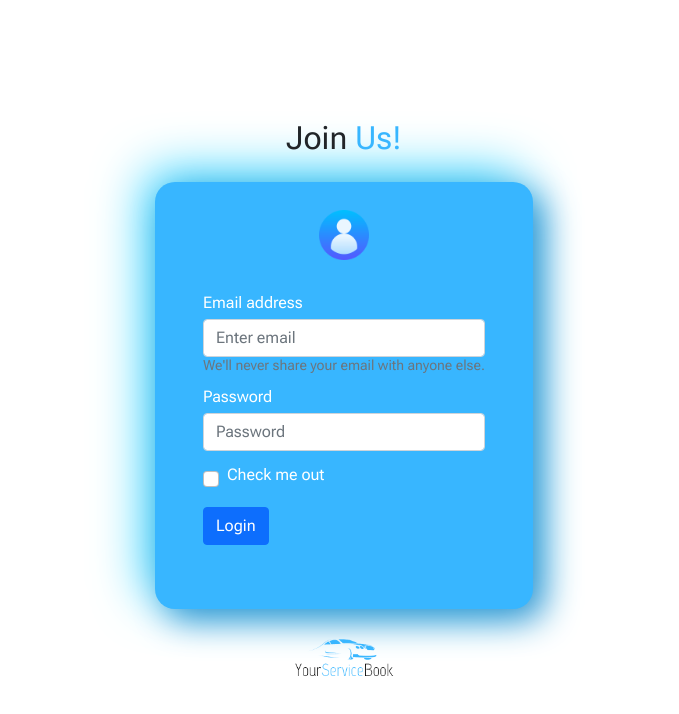
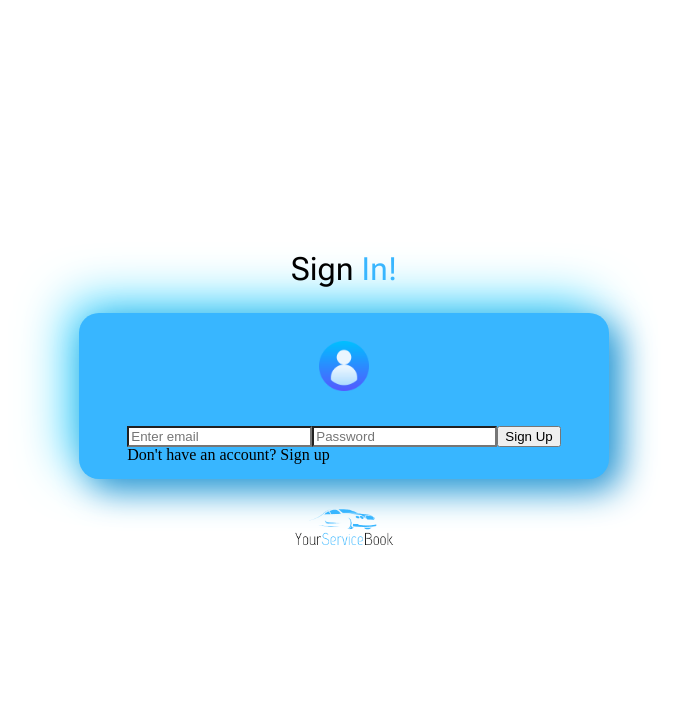
Before and after one commit to MateuszChmiest/YourServiceBook, a React (Create React App) app in the folder my-app/: page / in a window 1280 px wide. Shown: the top 714 px of the page, without its empty margins (296-975 px from the left). Built offline with nearby package versions, Linux system fonts and the light colour scheme.

Commit message:
work on the firebase and the login form

```diff
--- a/my-app/public/index.html
+++ b/my-app/public/index.html
@@ -31,7 +31,6 @@
 </head>
 
 <body>
-  <noscript>You need to enable JavaScript to run this app.</noscript>
   <div id="root"></div>
   <!--
       This HTML file is a template.
--- a/my-app/src/components/Login.js
+++ b/my-app/src/components/Login.js
@@ -1,46 +1,115 @@
-import { Button,Form } from "react-bootstrap";
-import "bootstrap/dist/css/bootstrap.min.css";
-import logo from "../images/logo.png"
-import user_img from "../images/user.png"
-import { useState } from "react";
+// import { Button, Form } from "react-bootstrap";
+// import "bootstrap/dist/css/bootstrap.min.css";
+import logo from "../images/logo.png";
+import user_img from "../images/user.png";
+import { useRef, useState } from "react";
+import { signup, singin } from "../firebase";
 
 const Login = () => {
-    const [user, setUser] = useState('');
-    const [email, setEmail] = useState('');
-    const [password, setPassword] = useState('');
-    const [emailError, setEmailError] = useState('');
-    const [passwordError, setPasswordEddor] = useState('');
-    const [hasAccount, setHasAccount] = useState('false')
+	const [hasAccount, setHasAccount] = useState("false");
+	const [emailError, setEmailError] = useState("");
+	const emailRef = useRef();
+	const passwordRef = useRef();
+
+	async function handleSignUp() {
+		try {
+			await signup(emailRef.current.value, passwordRef.current.value);
+		} catch {
+			alert("Error");
+		}
+	}
+
+	async function handleSignIn() {
+		try {
+			await singin(emailRef.current.value, passwordRef.current.value);
+		} catch {
+			alert("Error");
+		}
+	}
 
 	return (
 		<section className='Login'>
-			<h1>Join <span>Us!</span></h1>
+			{hasAccount ? (
+				<h1>
+					Sign <span>In!</span>
+				</h1>
+			) : (
+				<h1>
+					Join <span>Us!</span>
+				</h1>
+			)}
 			<div className='Login__box'>
-                <div className="Login__user">
-                     <img src={user_img} alt="user" width={50}/>
-                </div>
-				<Form>
+				<div className='Login__user'>
+					<img src={user_img} alt='user' width={50} />
+				</div>
+				<div className='Login__form'>
+					<input ref={emailRef} type='email' placeholder='Enter email' />
+					<input type='password' ref={passwordRef} placeholder='Password' />
+					{hasAccount ? (
+						<>
+							<button onClick={handleSignUp}>Sign Up</button>
+                            <p>
+								Don't have an account?
+								<span onClick={() => setHasAccount(!hasAccount)}> Sign up</span>
+							</p>
+						</>
+					) : (
+						<>
+							<button onClick={handleSignIn}>Sign Up</button>
+                            <p>
+								Have an account?
+								<span onClick={() => setHasAccount(!hasAccount)}> Sign in</span>
+							</p>
+						</>
+					)}
+				</div>
+				{/* <Form>
 					<Form.Group className='mb-3' controlId='formBasicEmail'>
 						<Form.Label>Email address</Form.Label>
-						<Form.Control type='email' placeholder='Enter email' />
+						<Form.Control
+							type='email'
+							placeholder='Enter email'
+							ref={emailRef}
+						/>
 						<Form.Text className='text-muted'>
-							We'll never share your email with anyone else.
-						</Form.Text>
-					</Form.Group>
+							We'll never share your email with anyone else. */}
+				{/* </Form.Text> */}
+				{/* <p className='errorMsg'>{emailError}</p> */}
+				{/* </Form.Group> */}
 
-					<Form.Group className='mb-3' controlId='formBasicPassword'>
+				{/* <Form.Group className='mb-3' controlId='formBasicPassword'>
 						<Form.Label>Password</Form.Label>
-						<Form.Control type='password' placeholder='Password' />
-					</Form.Group>
-					<Form.Group className='mb-3' controlId='formBasicCheckbox'>
-						<Form.Check type='checkbox' label='Check me out' />
-					</Form.Group>
-					<Button variant='primary' type='submit'>
-						Login
-					</Button>
-				</Form>
+						<Form.Control
+							type='password'
+							placeholder='Password'
+                            ref={passwordRef}
+						/> */}
+				{/* <p className='errorMsg'>{passwordError}</p> */}
+				{/* </Form.Group>
+					{hasAccount ? (
+						<>
+							<Button variant='primary' type='submit' >
+								Login
+							</Button>
+							<p>
+								Don't have an account?
+								<span onClick={() => setHasAccount(!hasAccount)}> Sign up</span>
+							</p>
+						</>
+					) : (
+						<>
+							<Button variant='primary' type='submit' onClick={handleSignup}>
+								Register
+							</Button>
+							<p>
+								Have an account?
+								<span onClick={() => setHasAccount(!hasAccount)}> Sign in</span>
+							</p>
+						</>
+					)}
+				</Form> */}
 			</div>
-            <img src={logo} alt="logo" width={100}/>
+			<img src={logo} alt='logo' width={100} />
 		</section>
 	);
 };
--- a/my-app/src/firebase.js
+++ b/my-app/src/firebase.js
@@ -1,5 +1,8 @@
-import { initializeApp } from "https://www.gstatic.com/firebasejs/9.8.2/firebase-app.js";
+import { initializeApp } from "firebase/app";
+import {getAuth, createUserWithEmailAndPassword, signInWithEmailAndPassword} from "firebase/auth";
 
+
+// Your web app's Firebase configuration
 const firebaseConfig = {
   apiKey: "AIzaSyAb_hNrCsGL4XjfbA__f3d7frHhAcPlVns",
   authDomain: "yourservicebook.firebaseapp.com",
@@ -10,6 +13,14 @@ const firebaseConfig = {
 };
 
 // Initialize Firebase
-  const firebase = initializeApp(firebaseConfig);
+const app = initializeApp(firebaseConfig);
+const auth = getAuth();
 
-  export default firebase;
+//Export Firebase
+export function signup(email,password) {
+    return createUserWithEmailAndPassword(auth,email,password);
+}
+
+export function singin(email,password) {
+    return signInWithEmailAndPassword(auth,email,password)
+}
--- a/my-app/src/sass/elements/_login.scss
+++ b/my-app/src/sass/elements/_login.scss
@@ -5,7 +5,7 @@
 	flex-direction: column;
 	width: 100vw;
 	height: 100vh;
-    padding: 1rem;
+	padding: 1rem;
 
 	h1 {
 		margin-bottom: 1.75rem;
@@ -26,7 +26,7 @@
 	}
 
 	&__box {
-		padding: 0 3rem 4rem 3rem;
+		padding: 0 3rem 1rem 3rem;
 		border-radius: 20px;
 		background: #38b6ff;
 		box-shadow: 11px 11px 34px #2e95d1, -11px -11px 50px #42d7ff;
@@ -34,7 +34,18 @@
 		Form {
 			font-family: $font-primary;
 			font-weight: 400;
-            color: white;
+			color: white;
+
+			p {
+                text-align: center;
+                margin-top: 2rem;
+			}
+
+			span {
+				color: black;
+				font-weight: 400;
+				cursor: pointer;
+			}
 		}
 	}
 }
```
Lines whose indentation alone changed are shown as unchanged.
